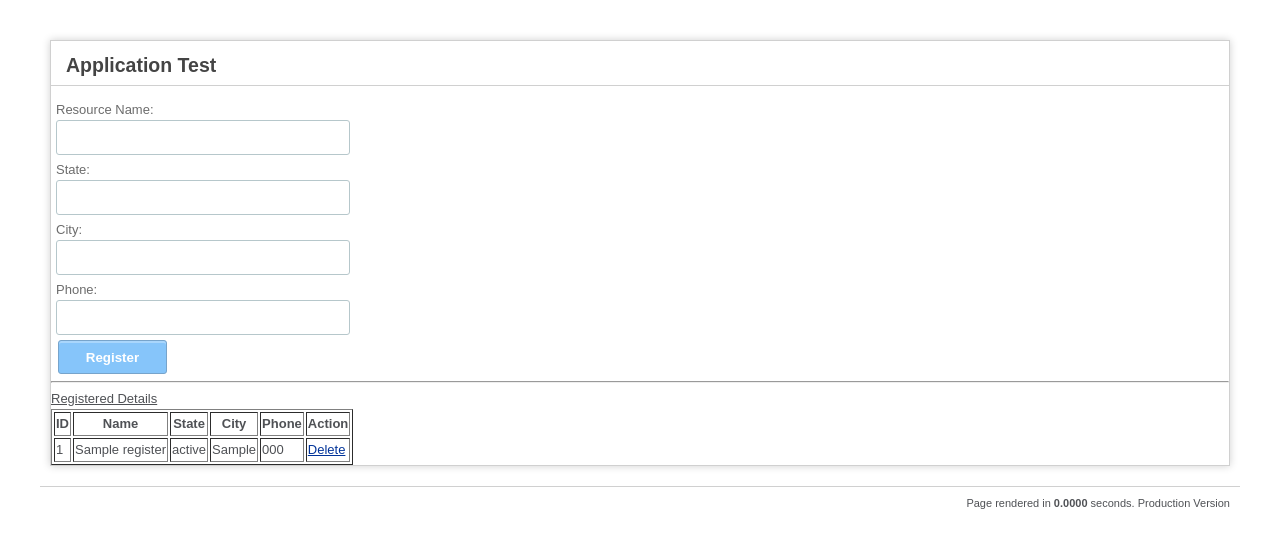
After one commit to sakthisiga/app, a CodeIgniter app: page /app/index.php/register/index in a window 1280 px wide. The commit adds this page. Shown: the top 548 px of the page. Run offline with CodeIgniter, Linux system fonts and the light colour scheme; tables that the repository leaves empty or names only in its code hold one stand-in row (values such as "Sample post").

Commit message:
CodeIgniter Day-5(CRUD) session completed

```diff
--- /dev/null
+++ b/application/controllers/register.php
@@ -0,0 +1,61 @@
+<?php
+defined('BASEPATH') OR exit('No direct script access allowed');
+
+class register extends CI_Controller {
+
+	public function __construct()
+		{
+			parent::__construct();
+		}
+
+	public function index()
+		{
+			$this->load->model('register_model');
+			$data['title'] = "Application :: Register Page";
+
+			if($query = $this->register_model->get_records())
+			{
+				$data['records'] = $query;
+			}
+
+			$this->load->view('HandF/header.php',$data);
+			$this->load->view('register_v',$data);
+			$this->load->view('HandF/footer.php');
+		}
+
+	public function create()
+	{
+			$this->load->model('register_model');
+			$this->load->library('form_validation');
+			$this->form_validation->set_rules('name','Name', 'trim|required');
+			$this->form_validation->set_rules('state','State', 'trim|required');
+			$this->form_validation->set_rules('city','City', 'trim|required');
+			$this->form_validation->set_rules('phone','Phone Number', 'trim|required');
+
+		if($this->form_validation->run()==FALSE)
+		{
+			/*$this->load->view('HandF/header.php');
+			$this->load->view('register_v');
+			$this->load->view('HandF/footer.php');*/
+			$this->index();
+		}
+		else
+		{
+			$data = array(
+					'name' => $this->input->post('name'),
+					'state' => $this->input->post('state'),
+					'city' => $this->input->post('city'),
+					'phone' => $this->input->post('phone')
+			);
+
+			$this->register_model->add_records($data);
+			$this->index();
+		}
+	}
+	public function delete()
+	{
+		$this->load->model('register_model');
+		$this->register_model->delete_row();
+		$this->index();
+	}
+}
--- /dev/null
+++ b/application/models/register_model.php
@@ -0,0 +1,34 @@
+<?php
+defined('BASEPATH') OR exit('No direct script access allowed');
+
+class register_model extends CI_Model {
+
+	public function index()
+	{
+
+	}
+
+	public function get_records()
+	{
+		$query=$this->db->get('register');
+		return $query->result();
+	}
+
+	public function add_records($data)
+	{
+		$this->db->insert('register',$data);
+		return;
+	}
+
+	public function update_record($data)
+	{
+		$this->db->where('id',2);
+		$this->db->update('register',$data);
+	}
+
+	public function delete_row()
+	{
+		$this->db->where('id',$this->uri->segment(3));
+		$this->db->delete('register');
+	}
+}
--- a/application/views/contactus.php
+++ b/application/views/contactus.php
@@ -1,5 +1,4 @@
 <style>
-body{width:414px;font-family:Arial;font-size:14px;}
 
 label{color:#6c6c6c;}
 
@@ -16,7 +15,7 @@ label.required:after{content:'*';color:red;}
 .row{margin:5px;}
 </style>
 
-<?php echo validation_errors(); ?>
+
     <?php echo  form_open('email/send'); ?>
 		<div class="row">
 			<label for="name">Your name:</label><br />
@@ -33,3 +32,4 @@ label.required:after{content:'*';color:red;}
 		<input type="hidden" name="action" value="submit"/>
 		<input id="submit_button" type="submit" value="Send email" />
 	<?php echo form_close(); ?>
+	<?php echo validation_errors(); ?>
--- /dev/null
+++ b/application/views/register_v.php
@@ -0,0 +1,62 @@
+<style>
+
+label{color:#6c6c6c;}
+
+input{line-height:31px;}
+
+input,textarea{width:288px;-webkit-border-radius:3px;-moz-border-radius:3px;border-radius:3px;background-color:rgba(255,255,255,.6);border:solid 1px #b6c7cb;}
+
+#contact_form{height:317px;background-color:#e1e9eb;border:solid 1px #e5e5e5;padding:10px 20px 50px 20px;  -webkit-border-radius:5px;-moz-border-radius:5px;border-radius:5px;}
+
+#submit_button{width:109px;height:34px;-webkit-border-radius:3px;-moz-border-radius:3px;border-radius:3px;background-color:#86c5fa;-webkit-box-shadow:inset 0 2px rgba(255,255,255,.29);-moz-box-shadow:inset 0 2px rgba(255,255,255,.29);box-shadow:inset 0 2px rgba(255,255,255,.29);border:solid 1px #77a4cb;font-weight:bold;color:#fff;margin-left:7px;}
+
+label.required:after{content:'*';color:red;}
+
+.row{margin:5px;}
+</style>
+
+
+    <?php echo  form_open('register/create'); ?>
+		<div class="row">
+			<label for="name">Resource Name:</label><br />
+			<input id="name" class="input" name="name" type="text" value="" size="30" /><br />
+		</div>
+		<div class="row">
+			<label for="state">State:</label><br />
+			<input id="state" class="input" name="state" type="text" value="" size="10" /><br />
+		</div>
+		<div class="row">
+			<label for="city">City:</label><br />
+			<input id="city" class="input" name="city" type="text" value="" size="10" /><br />
+		</div>
+		<div class="row">
+			<label for="phone">Phone:</label><br />
+			<input id="phone" class="input" name="phone" type="text" value="" size="10" /><br />
+		</div>
+		<input type="hidden" name="action" value="submit"/>
+		<input id="submit_button" type="submit" value="Register" />
+	<?php echo form_close(); ?>
+	<?php echo validation_errors(); ?>
+	<hr />
+		<u>Registered Details</u>
+		<table border="1">
+		<tr>
+			<th> ID </th>
+			<th> Name </th>
+			<th> State </th>
+			<th> City </th>
+			<th> Phone </th>
+			<th> Action </th>
+		</tr>
+	<?php foreach($records as $row) : ?>
+		<tr>
+			<td> <?php echo $row->id; ?> </td>
+			<td> <?php echo $row->name; ?> </td>
+			<td> <?php echo $row->state; ?> </td>
+			<td> <?php echo $row->city; ?> </td>
+			<td> <?php echo $row->phone; ?> </td>
+			<td> <?php echo anchor("register/delete/$row->id","Delete")?> </td>
+		</tr>
+	<?php endforeach;?>
+	</table>
+	</div>
```
Also changed, not shown: application/controllers/email.php (+8 -0 lines).
